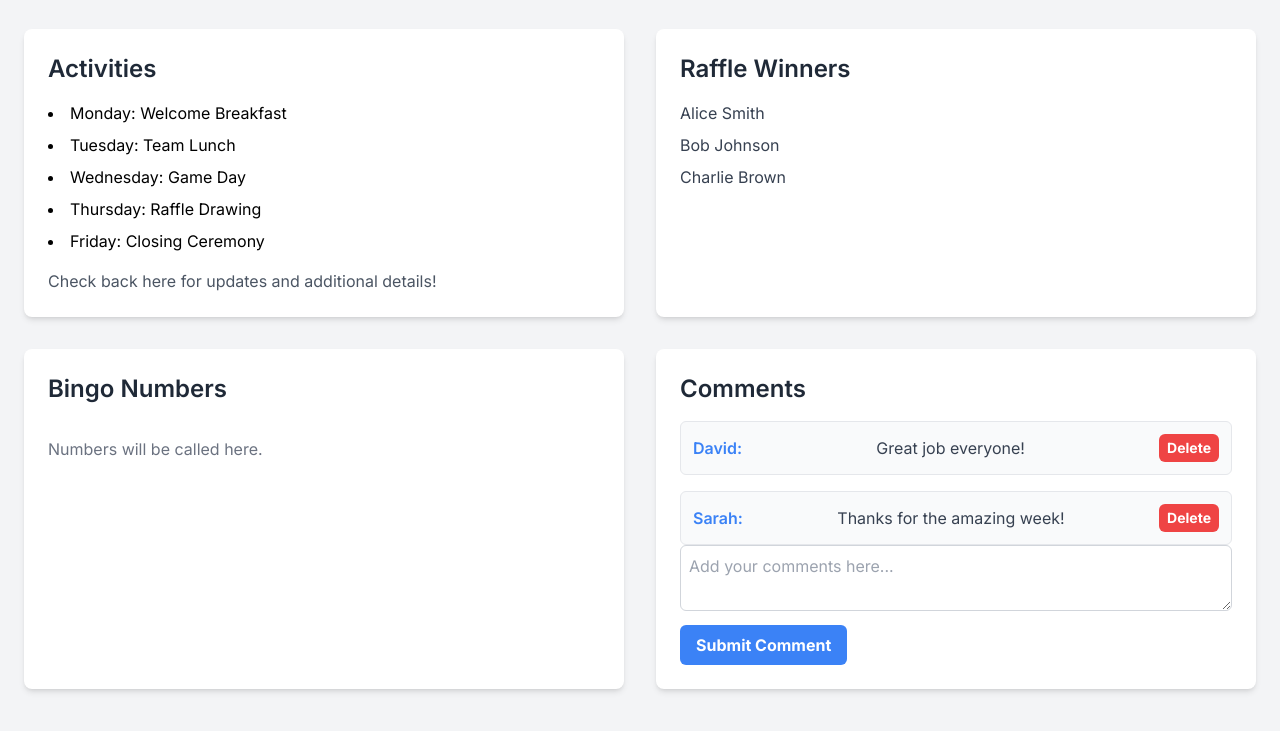
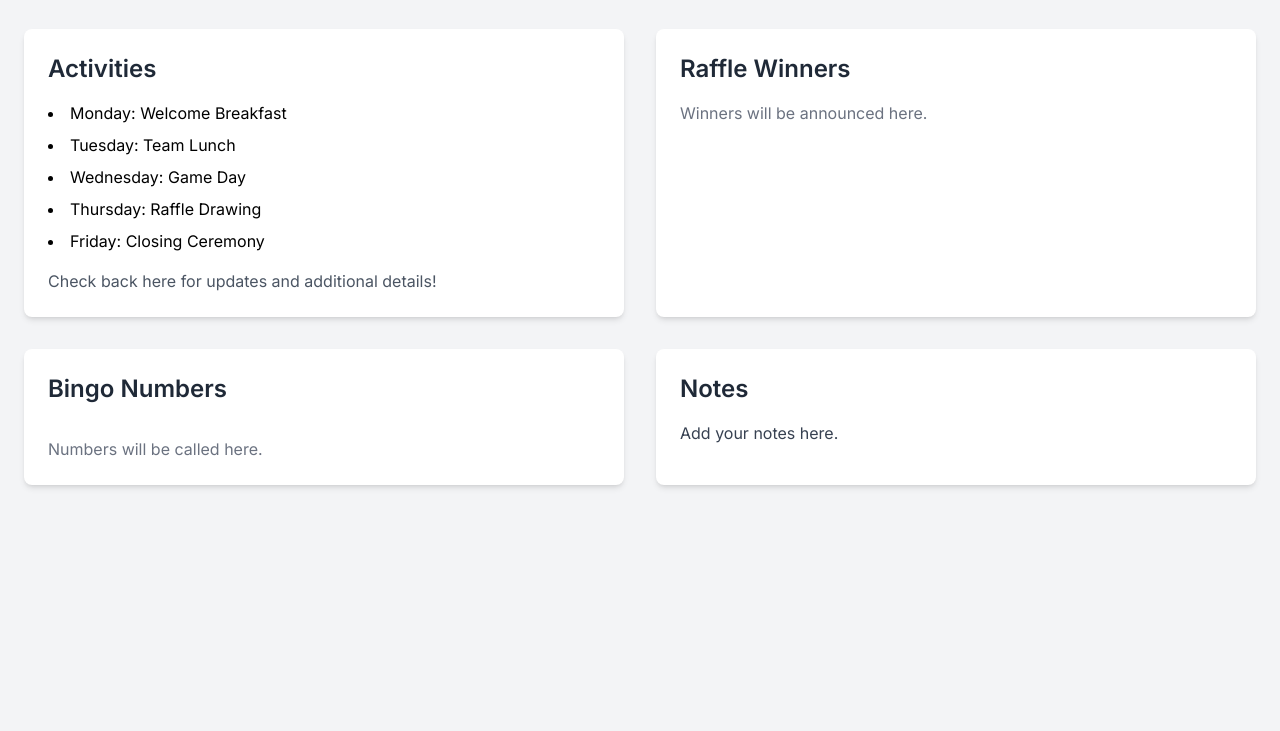
Before and after one commit to lime-ideas/Appreciation2025, a plain HTML site: page index.html in a window 1280 px wide. Shown: the part 63-794 px from the top of the page. Drawn offline with nearby package versions, Linux system fonts and the light colour scheme.

Commit message:
Update index.html
second page for updates

```diff
--- a/index.html
+++ b/index.html
@@ -47,40 +47,27 @@
         </div>
 
         <div class="bg-white rounded-lg shadow-md p-6">
-            <h2 class="text-2xl font-semibold text-gray-800 mb-4">Comments</h2>
-            <div id="comments-container" class="space-y-4">
+            <h2 class="text-2xl font-semibold text-gray-800 mb-4">Notes</h2>
+            <div id="notes-container" class="space-y-4">
+                 <p id="notes-content" class="text-gray-700">Add your notes here.</p>
             </div>
-            <textarea id="comment-input" placeholder="Add your comments here..." class="w-full p-2 border border-gray-300 rounded-md"></textarea>
-            <button id="submit-comment" class="mt-2 bg-blue-500 hover:bg-blue-700 text-white font-bold py-2 px-4 rounded-md">Submit Comment</button>
         </div>
     </div>
 
     <script>
-        // Raffle Winners Array
-        const raffleWinners = ["Alice Smith", "Bob Johnson", "Charlie Brown"];
-
-        // Bingo Numbers Array
-        const bingoNumbers = [];
+        // Get HTML elements
+        const raffleWinnersList = document.getElementById("raffle-winners");
+        const rafflePlaceholder = document.getElementById("raffle-placeholder");
         const bingoContainer = document.getElementById("bingo-numbers");
         const bingoPlaceholderText = document.getElementById("bingo-placeholder-text");
-
-        // Comments Array
-        const comments = [
-            { name: "David", text: "Great job everyone!" },
-            { name: "Sarah", text: "Thanks for the amazing week!" },
-        ];
-        const commentsContainer = document.getElementById("comments-container");
-        const commentInput = document.getElementById("comment-input");
-        const submitCommentButton = document.getElementById("submit-comment");
-        const raffleWinnersList = document.getElementById("raffle-winners");
-        const rafflePlaceholder = document.getElementById("raffle-placeholder");
+        const notesContent = document.getElementById("notes-content");
 
         // Function to display raffle winners
-        function displayRaffleWinners() {
-            if (raffleWinners.length > 0) {
+        function displayRaffleWinners(winners) {
+            if (winners && winners.length > 0) {
                 rafflePlaceholder.style.display = "none";
-                raffleWinnersList.innerHTML = ""; // Clear any existing content
-                raffleWinners.forEach((winner) => {
+                raffleWinnersList.innerHTML = "";
+                winners.forEach((winner) => {
                     const li = document.createElement("li");
                     li.textContent = winner;
                     li.classList.add("text-gray-700");
@@ -92,67 +79,50 @@
             }
         }
 
-        // Function to generate bingo numbers
-        function generateBingoNumber() {
-            if (bingoNumbers.length < 75) {
-                const number = Math.floor(Math.random() * 75) + 1;
-                if (!bingoNumbers.includes(number)) {
-                    bingoNumbers.push(number);
+        // Function to display bingo numbers
+        function displayBingoNumbers(numbers) {
+            if (numbers && numbers.length > 0) {
+                bingoPlaceholderText.style.display = "none";
+                bingoContainer.innerHTML = "";
+                numbers.forEach((number) => {
                     const div = document.createElement("div");
                     div.textContent = number;
                     div.classList.add("bg-yellow-300", "text-gray-800", "rounded-md", "p-2", "text-center", "font-semibold");
                     bingoContainer.appendChild(div);
-                    bingoPlaceholderText.style.display = "none";
+                });
             } else {
-                    generateBingoNumber(); // Call again to find a unique number
-                }
-            }
-             if (bingoNumbers.length >= 75) {
-                bingoPlaceholderText.textContent = "All bingo numbers have been called!";
+                bingoPlaceholderText.style.display = "block";
+                bingoContainer.innerHTML = "";
             }
         }
 
-        // Function to display comments
-        function displayComments() {
-            commentsContainer.innerHTML = ""; // Clear existing comments
-            comments.forEach((comment, index) => { // added index
-                const commentDiv = document.createElement("div");
-                commentDiv.classList.add("bg-gray-50", "border", "border-gray-200", "rounded-md", "p-3", "flex", "justify-between", "items-center"); // added flex
-                commentDiv.innerHTML = `<strong class="font-semibold text-blue-500">${comment.name}:</strong> <span class="text-gray-700">${comment.text}</span>`;
-                const deleteButton = document.createElement("button");
-                deleteButton.textContent = "Delete";
-                deleteButton.classList.add("bg-red-500", "hover:bg-red-700", "text-white", "font-bold", "py-1", "px-2", "rounded-md", "text-sm");
-                deleteButton.addEventListener("click", () => {
-                    deleteComment(index); // Pass the index to the delete function
-                });
-                commentDiv.appendChild(deleteButton);
-                commentsContainer.appendChild(commentDiv);
-            });
+        // Function to update notes
+        function updateNotes(notes) {
+            notesContent.textContent = notes;
         }
 
-        // Function to delete comments
-        function deleteComment(index) {
-            comments.splice(index, 1); // Remove the comment at the specified index
-            displayComments(); // Re-render the comments section
+        // Get data from localStorage
+        const storedData = localStorage.getItem('updatedData');
+
+        if (storedData) {
+            const data = JSON.parse(storedData);
+            if (data.raffleWinners) {
+                displayRaffleWinners(data.raffleWinners);
             }
-
-        // Event listener for the submit comment button
-        submitCommentButton.addEventListener("click", () => {
-            const commentText = commentInput.value.trim();
-            if (commentText !== "") {
-                const newComment = { name: "You", text: commentText };
-                comments.push(newComment);
-                displayComments();
-                commentInput.value = ""; // Clear the input
+            if (data.bingoNumbers) {
+                displayBingoNumbers(data.bingoNumbers);
+            }
+            if (data.notes) {
+                updateNotes(data.notes);
+            }
+            // Clear the data after using it once.  Important!
+            localStorage.removeItem('updatedData');
         } else {
-                alert("Please enter a comment before submitting.");
+            //initial display when there is no data in local storage
+             displayRaffleWinners([]);
+             displayBingoNumbers([]);
+             updateNotes("Add your notes here.");
         }
-        });
-
-        // Initial display of content
-        displayRaffleWinners();
-        displayComments();
-        // generateBingoNumber(); // commented out to prevent auto start.
     </script>
 </body>
 </html>
```
Lines whose indentation alone changed are shown as unchanged.
